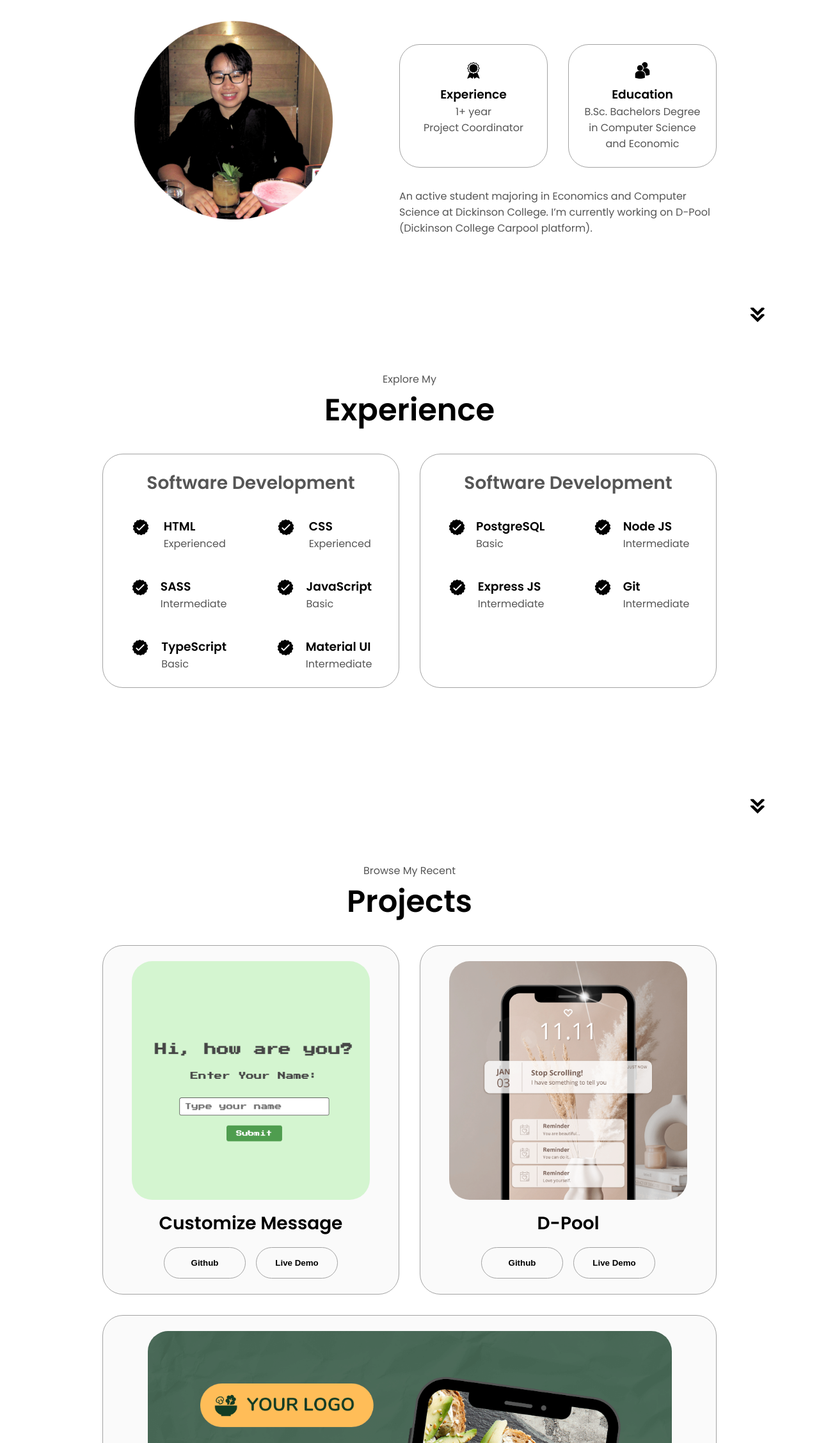
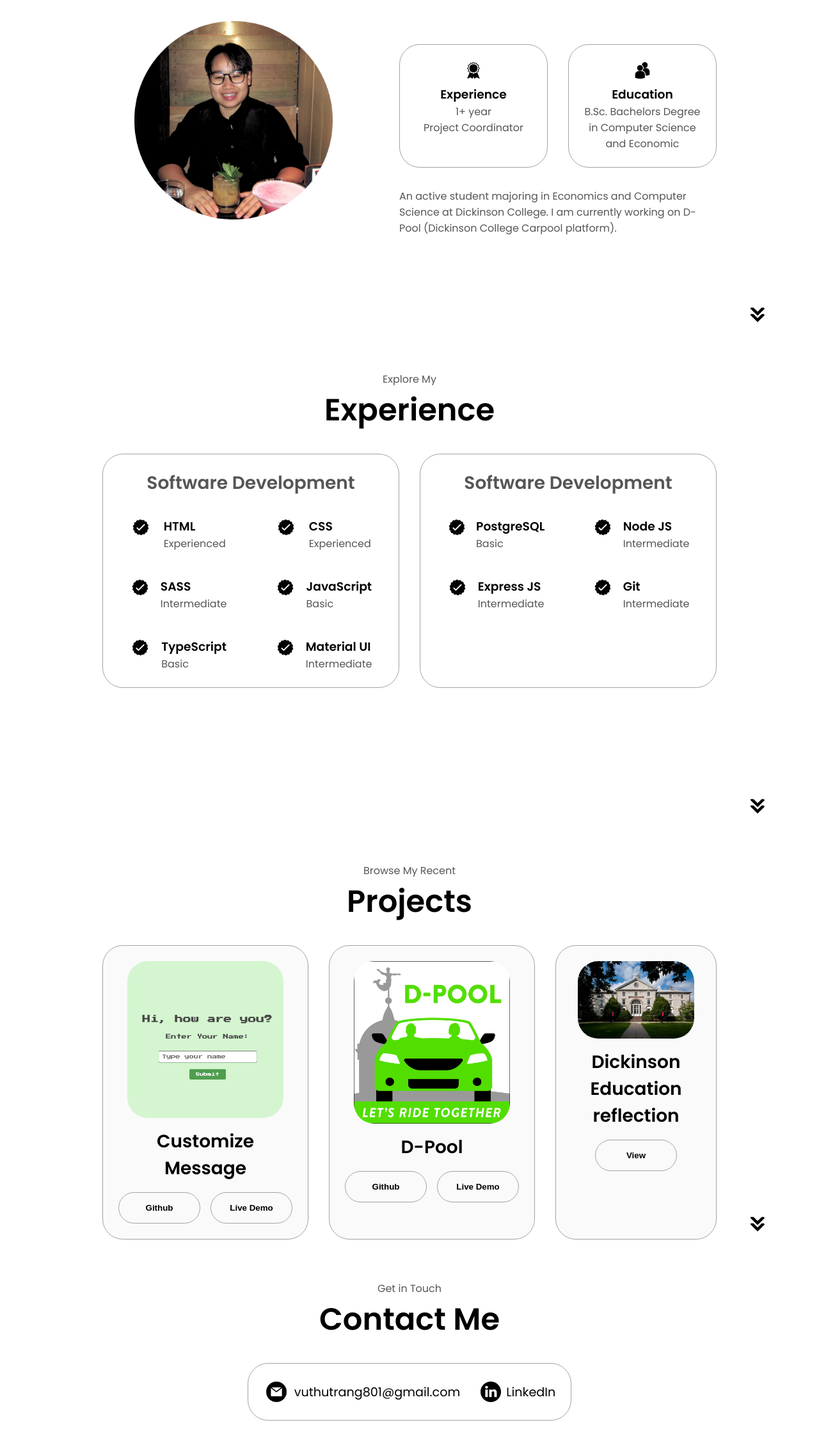
Before and after one commit to Trangvu801/TrangVu-Portfolio, a plain HTML site: page index.html in a window 1280 px wide. Shown: the part 1116-3371 px from the top of the page at 64% size. Drawn offline with Linux system fonts and the light colour scheme; a script that the page names is missing.

Commit message:
Project updated

```diff
--- a/index.html
+++ b/index.html
@@ -4,7 +4,7 @@
     <meta charset="UTF-8" />
     <meta http-equiv="X-UA-Compatible" content="IE=edge" />
     <meta name="viewport" content="width=device-width, initial-scale=1.0" />
-    <title>My Portfolio</title>
+    <title>Trang Vu Portfolio</title>
     <link rel="stylesheet" href="style.css" />
     <link rel="stylesheet" href="mediaqueries.css" />
   </head>
@@ -106,7 +106,7 @@
           <div class="text-container">
             <p>
                 An active student majoring in Economics and Computer Science at Dickinson College.
-                I’m currently working on D-Pool (Dickinson College Carpool platform).
+                I am currently working on D-Pool (Dickinson College Carpool platform).
             </p>
           </div>
         </div>
@@ -284,7 +284,7 @@
           <div class="details-container color-container">
             <div class="article-container">
               <img
-                src="./assets/project-2.png"
+                src="./assets/D-Pool.jpg"
                 alt="Project 2"
                 class="project-img"
               />
@@ -293,7 +293,7 @@
             <div class="btn-container">
               <button
                 class="btn btn-color-2 project-btn"
-                onclick="location.href='https://github.com/'"
+                onclick="location.href='https://github.com/Trangvu801/D-Pool-2024'"
               >
                 Github
               </button>
@@ -308,25 +308,25 @@
           <div class="details-container color-container">
             <div class="article-container">
               <img
-                src="./assets/project-3.png"
+                src="./assets/Dickinsonpic.jpeg"
                 alt="Project 3"
                 class="project-img"
               />
             </div>
-            <h2 class="experience-sub-title project-title">Project Three</h2>
+            <h2 class="experience-sub-title project-title">Dickinson Education reflection</h2>
             <div class="btn-container">
               <button
                 class="btn btn-color-2 project-btn"
-                onclick="location.href='https://github.com/'"
+                onclick="window.open('./assets/Paper1.pdf')"
               >
-                Github
+                View
               </button>
-              <button
+              <!-- <button
                 class="btn btn-color-2 project-btn"
                 onclick="location.href='https://github.com/'"
               >
                 Live Demo
-              </button>
+              </button> -->
             </div>
           </div>
         </div>
```
Also changed, not shown: assets/D-Pool.jpg (added), assets/Dickinsonpic.jpeg (added), mediaqueries.css (indentation only), style.css (line endings or trailing spaces), 2 other files.
